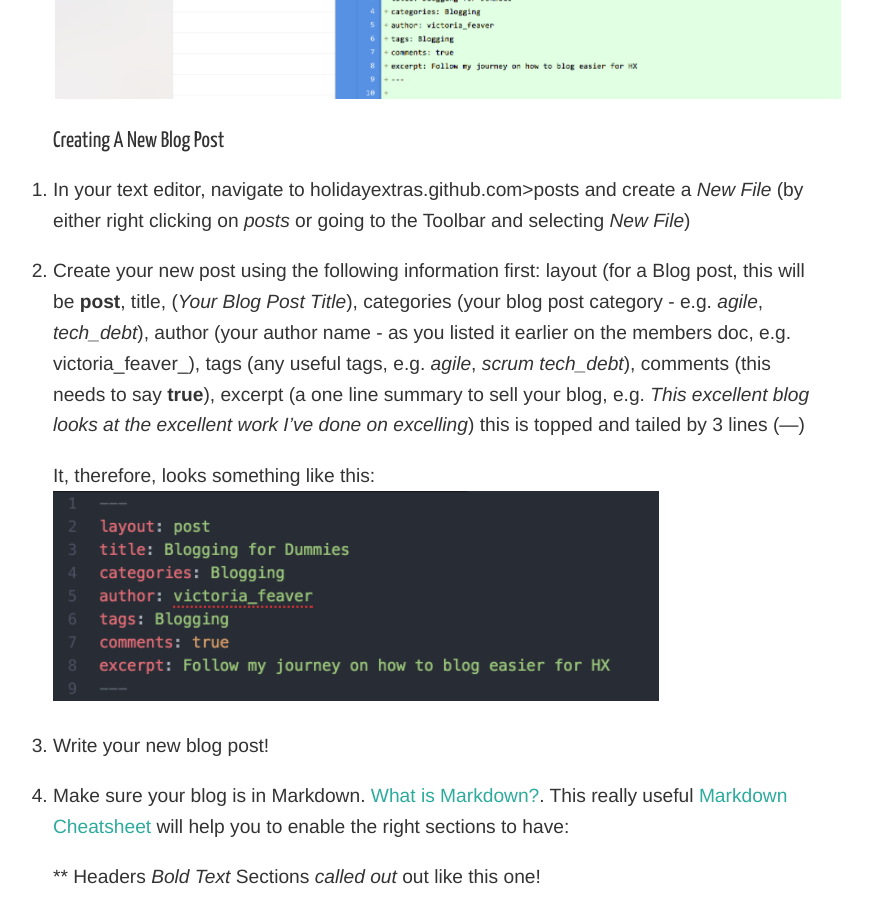
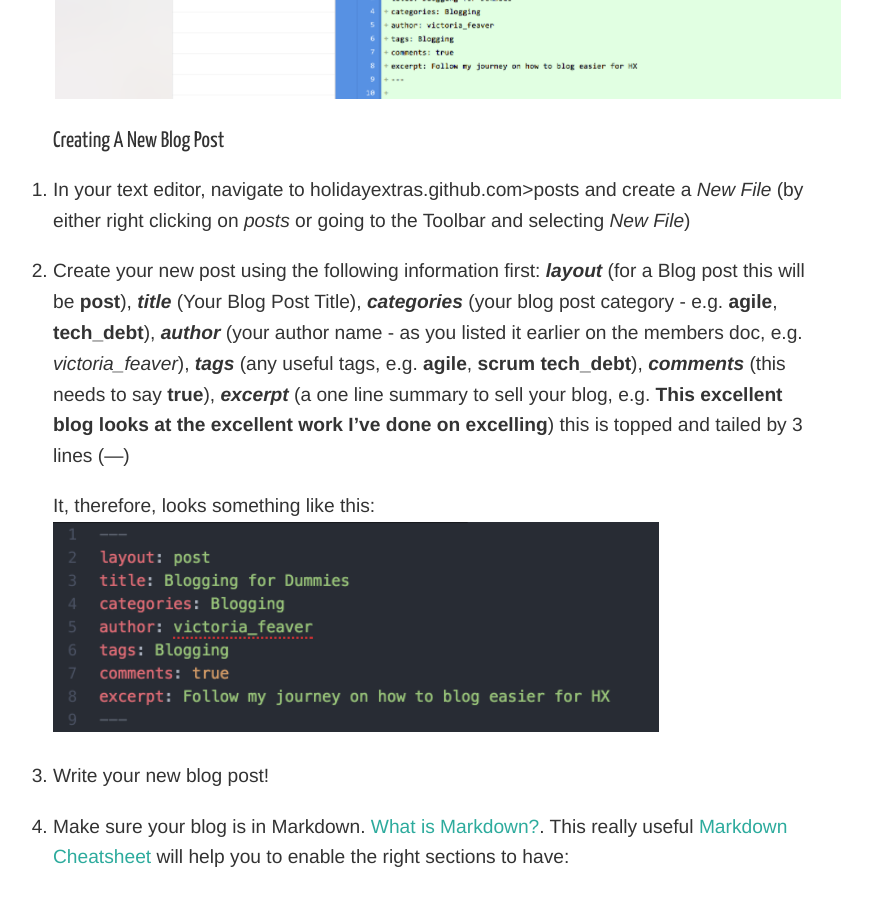
Before and after one commit to holidayextras/holidayextras.github.com, a Jekyll site: the page built from github_desktop.md, in a window 1280 px wide and 900 px high, scrolled down 14727 px. Shown: the whole window, without its empty margins (203-1075 px from the left). Built offline with Jekyll 4.4.1, drawn with Linux system fonts in a browser that asks for light colours; nearby versions of some CDN libraries; our own code applies the rules of GitHub Pages for plain Markdown files; comment, search, counter and statistics services are not loaded.

Commit message:
guess what? - formatting....

```diff
--- a/github_desktop.md
+++ b/github_desktop.md
@@ -84,7 +84,7 @@ Next, you'll need to use a text editor to make changes to files and to write new
 
 1. In your text editor, navigate to holidayextras.github.com>posts and create a *New File* (by either right clicking on *posts* or going to the Toolbar and selecting *New File*)
 
-2. Create your new post using the following information first: layout (for a Blog post, this will be **post**, title, (_Your Blog Post Title_), categories (your blog post category - e.g. *agile*, *tech_debt*), author (your author name - as you listed it earlier on the members doc, e.g. victoria_feaver_), tags (any useful tags, e.g. *agile*, *scrum* *tech_debt*), comments (this needs to say **true**), excerpt (a one line summary to sell your blog, e.g. *This excellent blog looks at the excellent work I've done on excelling*) this is topped and tailed by 3 lines (---)
+2. Create your new post using the following information first: **_layout_** (for a Blog post this will be **post**), **_title_** (Your Blog Post Title), **_categories_** (your blog post category - e.g. **agile**, **tech_debt**), **_author_** (your author name - as you listed it earlier on the members doc, e.g. _victoria_feaver_), **_tags_** (any useful tags, e.g. **agile**, **scrum** **tech_debt**), **_comments_** (this needs to say **true**), **_excerpt_** (a one line summary to sell your blog, e.g. **This excellent blog looks at the excellent work I've done on excelling**) this is topped and tailed by 3 lines (---)
 
    It, therefore, looks something like this:
 ![new_blog_header.png]({{ site.baseurl }}/assets/img/github_desktop/new_blog_header.png)
```
